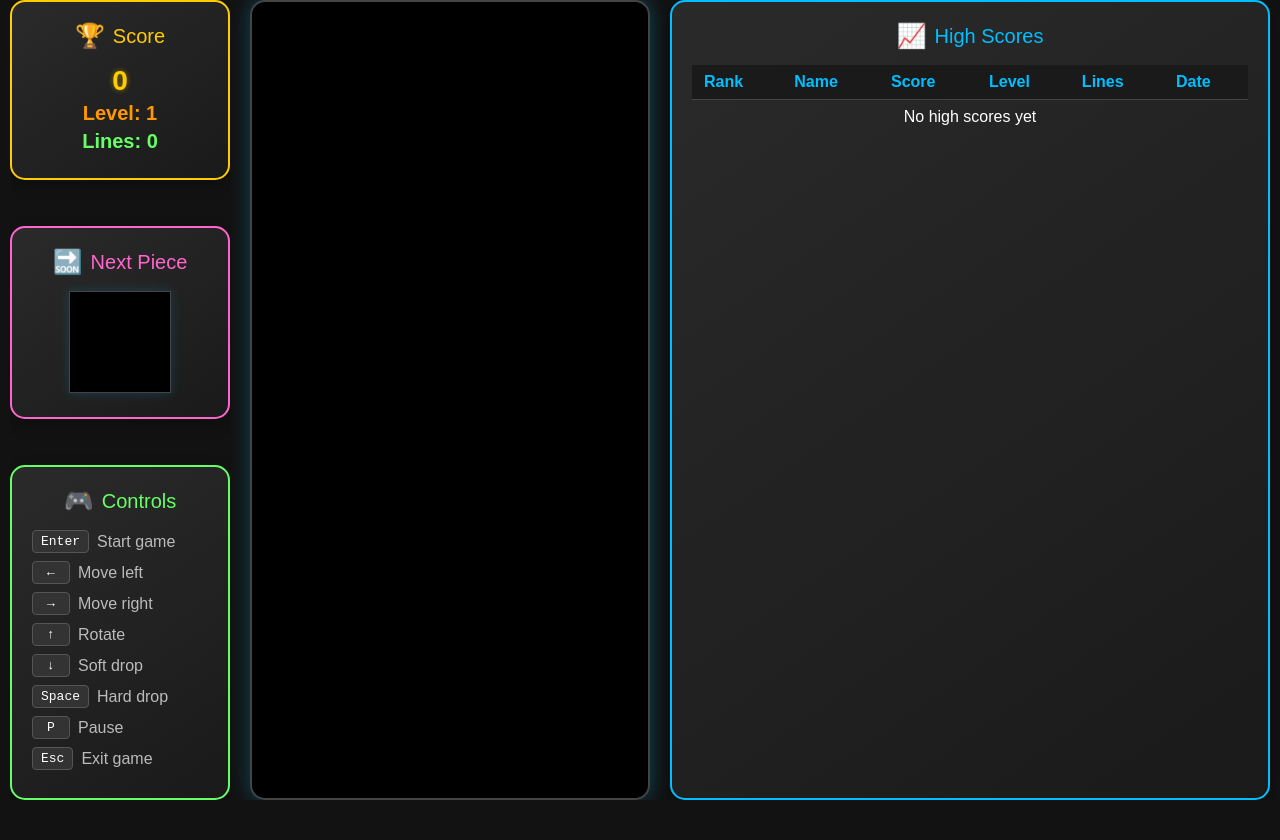
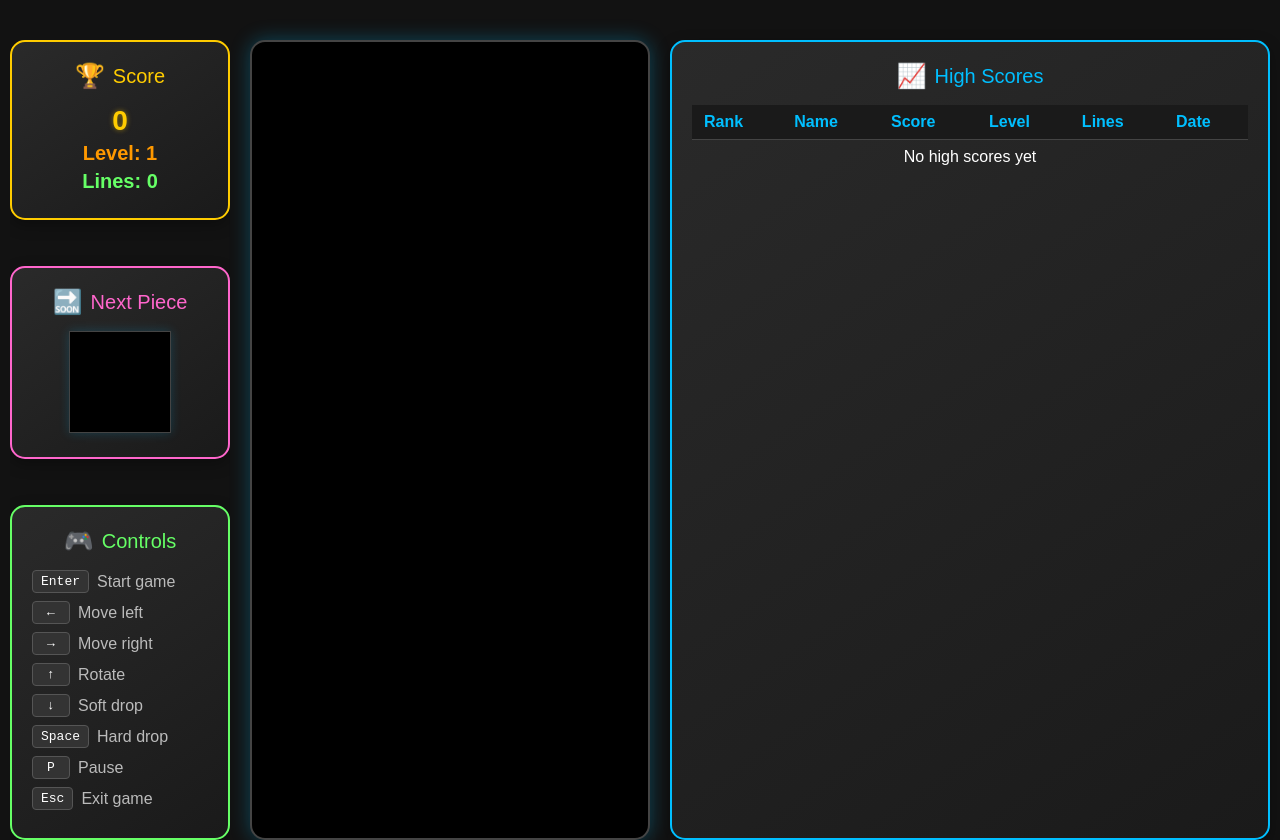
Before and after one commit to ketankshukla/tetris, a website: page index.html in a window 1280 px wide. Before the commit the page ends 800 px from the top, so only its background shows below. Drawn offline with Linux system fonts and the light colour scheme.

Commit message:
perfect ui final look!

```diff
--- a/index.html
+++ b/index.html
@@ -21,7 +21,7 @@
             text-align: center;
             max-width: 1500px;
             padding: 0;
-            margin: 0 auto;
+            margin: 40px auto 0;
         }
 
         .game-container {
```
